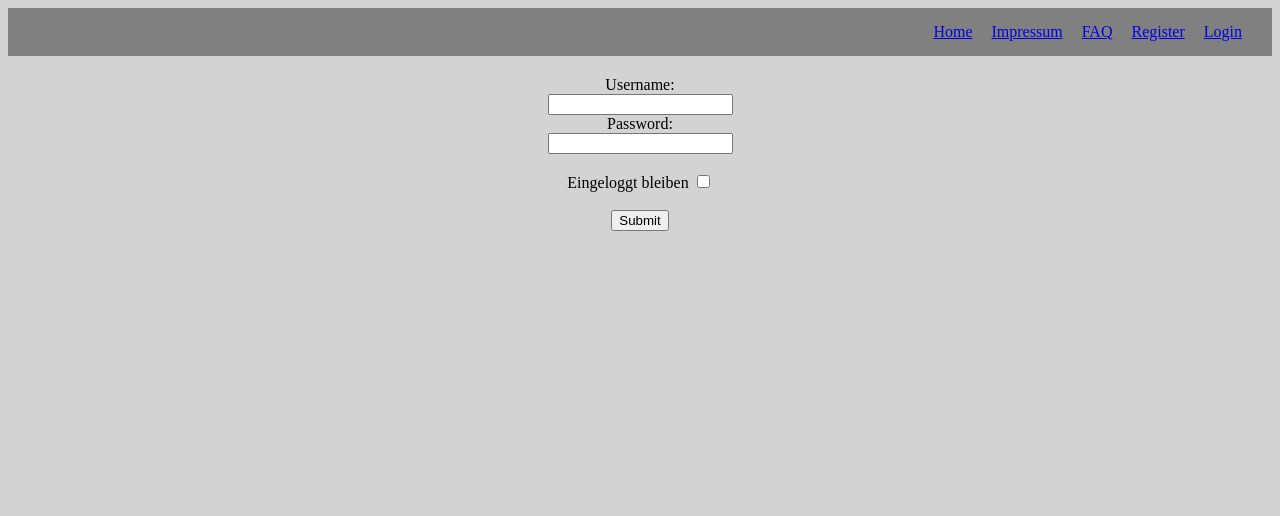
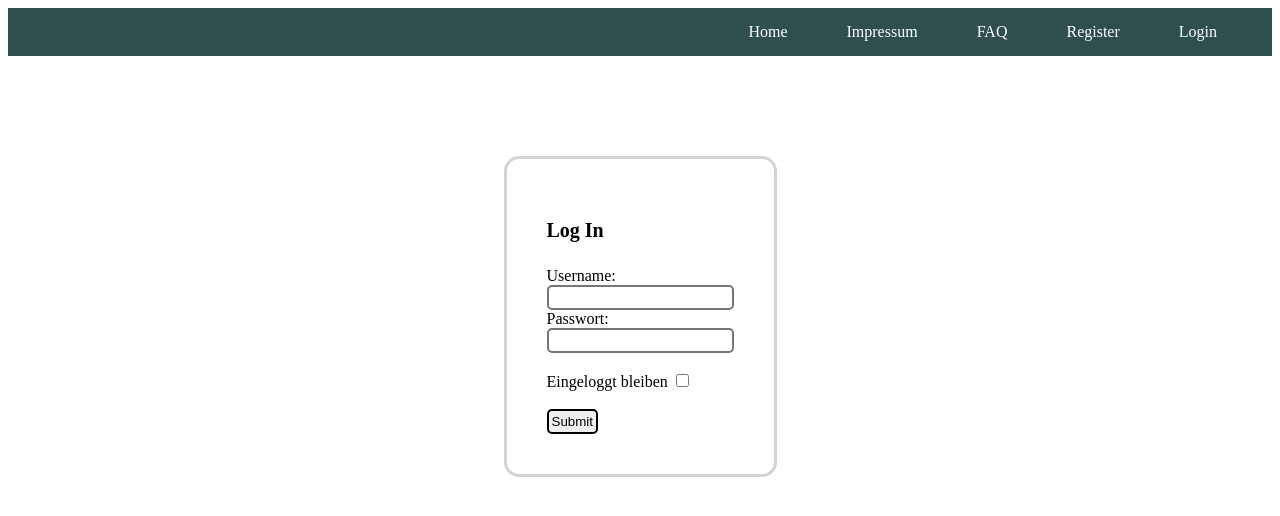
Before and after one commit to PaulFHTW/WebtechWS2022, a PHP site: page /user/login.php in a window 1280 px wide. Shown: the top 516 px of the page. Run offline with PHP 8.4, Linux system fonts and the light colour scheme.

Commit message:
modified:   project/index.php 	modified:   project/navigation/faq.html 	modified:   project/navigation/impressum.html 	modified:   project/style/index.css 	modified:   project/style/login.css 	modified:   project/user/login.php 	modified:   project/user/register.php

```diff
--- a/project/style/login.css
+++ b/project/style/login.css
@@ -1,16 +1,34 @@
 
 body{
-    background-color: lightgray;
+    background-color: white;
     text-align: center;
 }
 
 form{
-    padding-top: 20px;
+    margin-top: 100px;
+    border-style: solid;
+    border-color: lightgray;
+    border-radius: 15px;
+    padding: 40px;
     display: inline-block;
+    text-align: left;
+}
+
+form p{
+    text-align: left;
+    margin-bottom: 25px;
+    font-weight: bold;
+    font-size: 20px;
+}
+
+input{
+    padding: 3px;
+    border-style: solid;
+    border-radius: 5px;
 }
 
 nav{
-    background-color: gray;
+    background-color: darkslategrey;
     text-align: right;
     padding-top: 15px;
     padding-bottom: 15px;
@@ -18,6 +36,17 @@ nav{
     padding-right: 15px;
 }
 
-a{
-    margin-right:15px;
+li{
+    display: inline;
 }
+
+li a{
+    color: white;
+    margin-right:25px;
+    padding: 15px;
+    text-decoration: none;
+}
+
+li a:hover{
+    background-color:lightslategray ;
+}
--- a/project/user/login.php
+++ b/project/user/login.php
@@ -6,16 +6,17 @@
     </head>
     <body>
         <nav>
-            <a href="../index.php">Home</a>
-            <a href="../navigation/impressum.html">Impressum</a>
-            <a href="../navigation/faq.html">FAQ</a>
-            <a href="register.php">Register</a>
-            <a href="login.php">Login</a>
+            <li><a href="../index.php">Home</a>
+            <li><a href="../navigation/impressum.html">Impressum</a>
+            <li><a href="../navigation/faq.html">FAQ</a>
+            <li><a href="register.php">Register</a>
+            <li><a href="login.php">Login</a>
         </nav>
         <form action="../index.php" method="post">
+            <p>Log In</p>
             <label for="username">Username: </label><br>
             <input type="text" id="username" name="username"><br>
-            <label for="password">Password: </label><br>
+            <label for="password">Passwort: </label><br>
             <input type="password" id="password" name="password"><br><br>
             <label for="checkbox1">Eingeloggt bleiben</label>
             <input type="checkbox" id="checkbox1" name="checkbox1" value="eingeloggt bleiben"><br><br>
```
Also changed, not shown: project/index.php (+4 -4 lines), project/navigation/faq.html (+5 -5 lines), project/navigation/impressum.html (+5 -5 lines), project/style/index.css (+15 -4 lines), project/user/register.php (+6 -5 lines).
